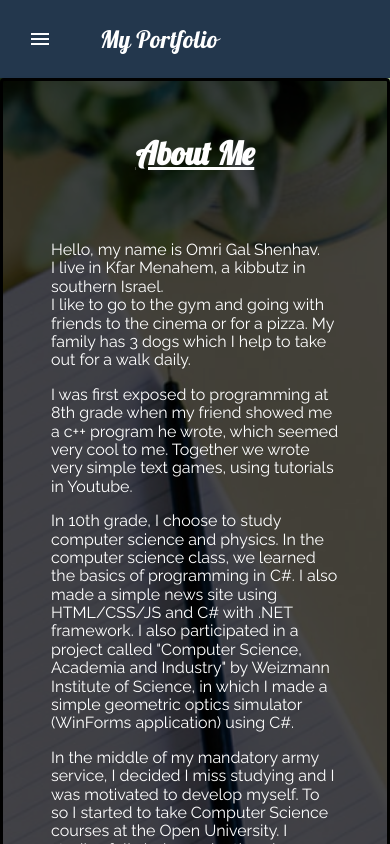
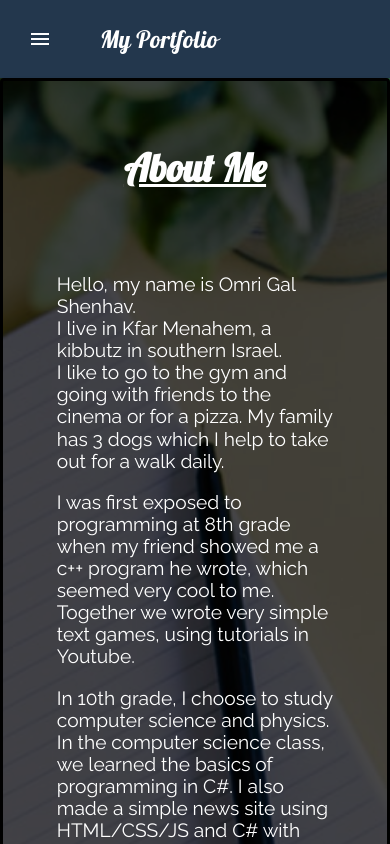
Before and after one commit to OmriGalShen/My-Portfolio, a React (Create React App) app: page /about in a window 390 px wide. Shown: the top 844 px of the page. Built offline with nearby package versions, Linux system fonts and the light colour scheme.

Commit message:
fixed padding

```diff
--- a/src/components/content/about/About.css
+++ b/src/components/content/about/About.css
@@ -59,8 +59,8 @@
   }
   .about-panel {
     width: 100%;
-    font-size: 1em;
-    padding-bottom: 60%;
+    font-size: 1.2em;
+    /* padding-bottom: 50%; */
   }
   .about-description {
     width: 90%;
```
